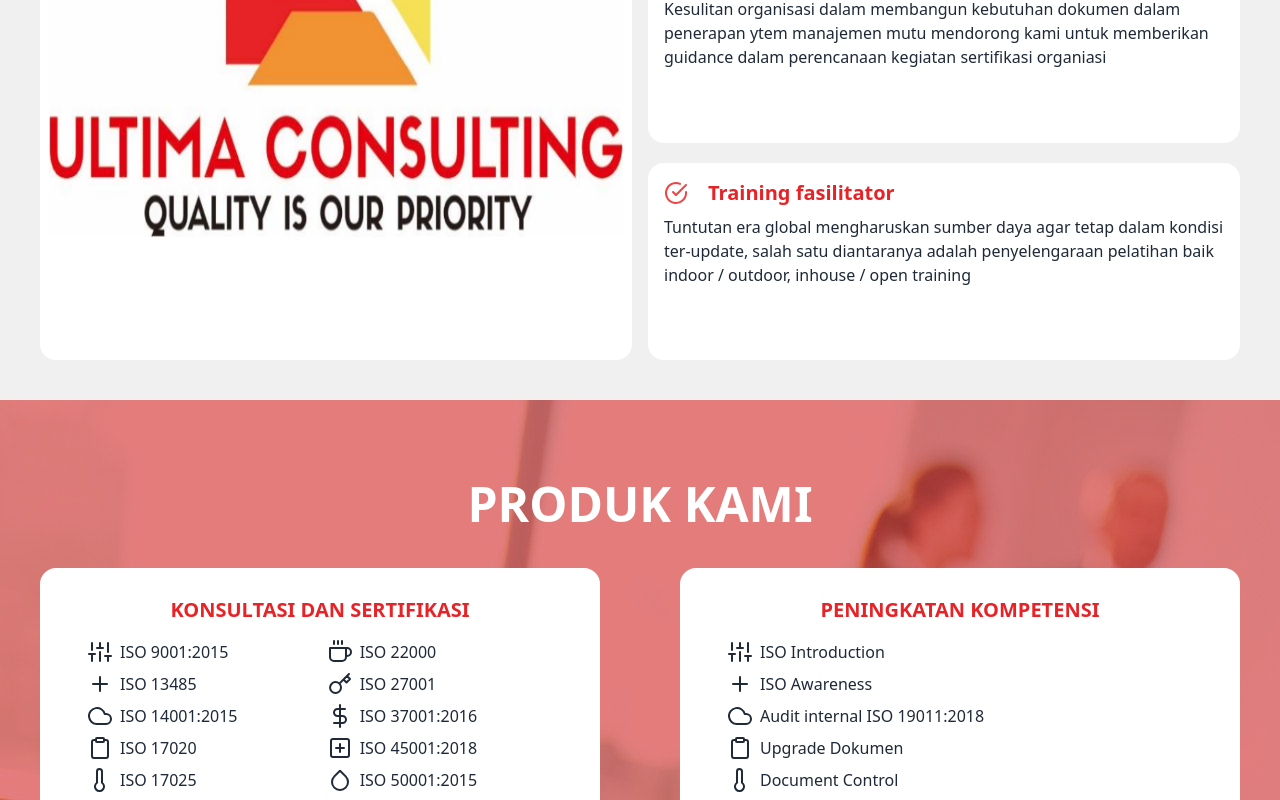
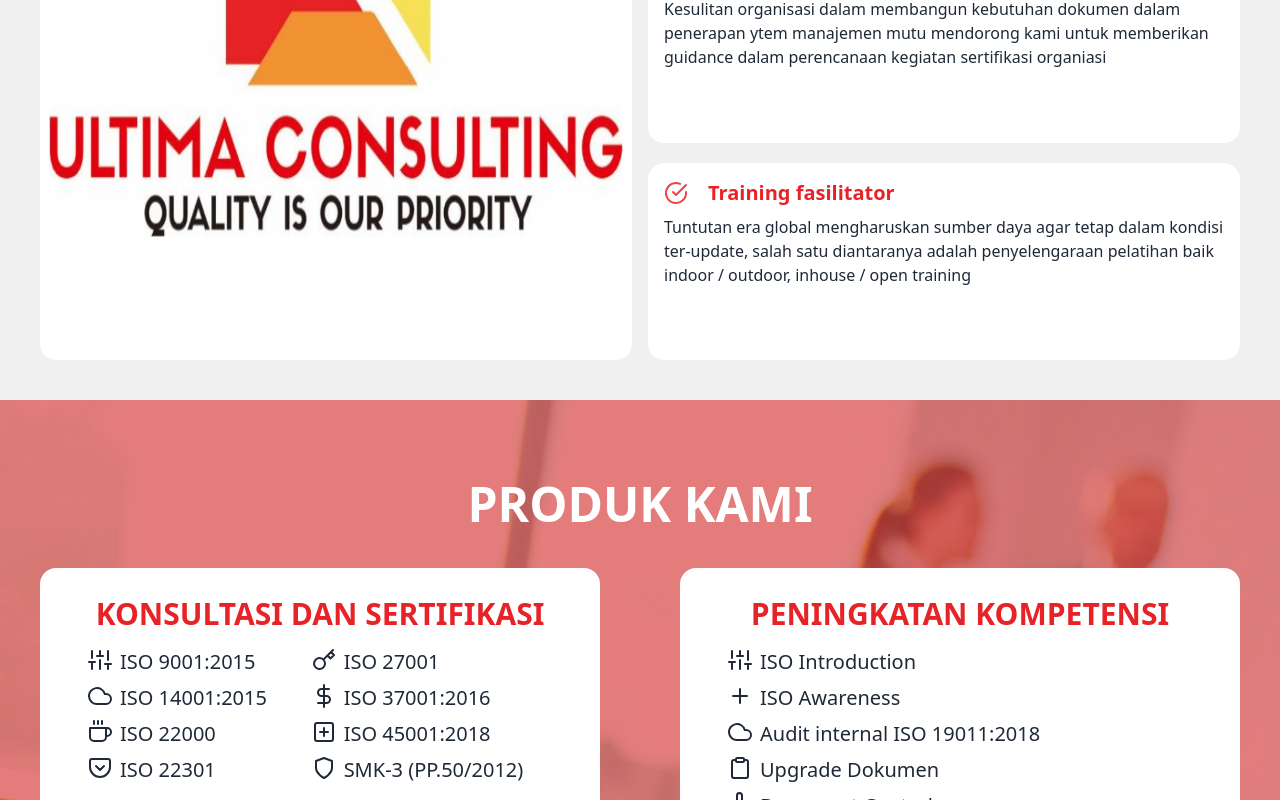
Before and after one commit to filwathan/ultimaweb, a React (Create React App) app: page / in a window 1280 px wide. Shown: the part 2000-2800 px from the top of the page. Built offline with nearby package versions, Linux system fonts and the light colour scheme.

Commit message:
additonal

```diff
--- /dev/null
+++ b/src/components/Footer.js
@@ -0,0 +1,12 @@
+import React from 'react'
+
+const Footer = () => {
+  return (
+    <div className='h-[300px] w-full
+     bg-blue-400'>
+        <div></div>
+    </div>
+  )
+}
+
+export default Footer
--- a/src/components/Navbar.js
+++ b/src/components/Navbar.js
@@ -7,29 +7,24 @@ const Navbar = () => {
 
   return (
     <div className='py-[20px] px-[30px] flex w-full h-[70px] absolute bg-white'>
-      <div className='flex-1'>
+      <div className=''>
         <Link to='/'>
           <img className='w-40 h-8' src={require('../asset/images/logo.png')} alt='logo' />
           {/* <img className='w-40 h-8 max-[900px]:hidden' src={require('../asset/images/logo.png')} alt='logo' />
           <img className='w-8 h-8 min-[900px]:hidden' src={require('../asset/images/logoKotak.png')} alt='logo' /> */}
         </Link>
       </div>
-      <div className='text-white flex gap-10 max-[900px]:hidden'>
+      <div className='text-white flex-1 flex justify-end gap-10 max-[900px]:hidden'>
         <div className="dropdown dropdown-hover">
           <Link  to='/SertifikasiISO' className='flex gap-1 text-black hover:text-red-500 hover:border-b-2 border-red-500' >Sertifikasi ISO <ChevronDown /></Link>
           <ul className="dropdown-content menu p-2 shadow bg-base-100 rounded-box w-52 text-black text-s">
             <li><Link to='/SertifikasiISO' className='hover:bg-red-200'>ISO 9001</Link></li>
-            <li><Link to='/SertifikasiISO' className='hover:bg-red-200'>ISO 13485</Link></li>
             <li><Link to='/SertifikasiISO' className='hover:bg-red-200'>ISO 14001</Link></li>
-            <li><Link to='/SertifikasiISO' className='hover:bg-red-200'>ISO 17020</Link></li>
-            <li><Link to='/SertifikasiISO' className='hover:bg-red-200'>ISO 17025</Link></li>
-            <li><Link to='/SertifikasiISO' className='hover:bg-red-200'>ISO 20000-1</Link></li>
             <li><Link to='/SertifikasiISO' className='hover:bg-red-200'>ISO 22000</Link></li>
+            <li><Link to='/SertifikasiISO' className='hover:bg-red-200'>ISO 22301</Link></li>
             <li><Link to='/SertifikasiISO' className='hover:bg-red-200'>ISO 27001</Link></li>
             <li><Link to='/SertifikasiISO' className='hover:bg-red-200'>ISO 37001</Link></li>
             <li><Link to='/SertifikasiISO' className='hover:bg-red-200'>ISO 45001</Link></li>
-            <li><Link to='/SertifikasiISO' className='hover:bg-red-200'>ISO 50001</Link></li>
-            <li><Link to='/SertifikasiISO' className='hover:bg-red-200'>ISO 55000</Link></li>
             <li><Link to='/SertifikasiISO' className='hover:bg-red-200'>SMK-3</Link></li>
           </ul>
         </div>
@@ -37,19 +32,9 @@ const Navbar = () => {
           <Link  to='/SertifikasiISO' className='flex gap-1 hover:text-red-500 text-black' >Sistem Manajemen <ChevronDown /></Link>
           <ul  className="dropdown-content menu p-2 shadow bg-base-100 rounded-box w-52 text-black text-s">
             <li><Link to='/SertifikasiISO' className='hover:bg-red-200'>5S / 5R</Link></li>
-            <li><Link to='/SertifikasiISO' className='hover:bg-red-200'>British Retail Consortium (BRC)</Link></li>
             <li><Link to='/SertifikasiISO' className='hover:bg-red-200'>Business Process Management (BPM)</Link></li>
-            <li><Link to='/SertifikasiISO' className='hover:bg-red-200'>Contractor Safety Management System (CSMS)</Link></li>
-            <li><Link to='/SertifikasiISO' className='hover:bg-red-200'>Customer Relationship Management (CRM)</Link></li>
-            <li><Link to='/SertifikasiISO' className='hover:bg-red-200'>Customs Trade Partnership Against Terrorism (CTPAT)</Link></li>
-            <li><Link to='/SertifikasiISO' className='hover:bg-red-200'>Good Manufacturing Practises (GMP)</Link></li>
-            <li><Link to='/SertifikasiISO' className='hover:bg-red-200'>Hazard Analysis Critical Control Point (HACCP)</Link></li>
-            <li><Link to='/SertifikasiISO' className='hover:bg-red-200'>RSPO / ISPO</Link></li>
-            <li><Link to='/SertifikasiISO' className='hover:bg-red-200'>SA8000</Link></li>
             <li><Link to='/SertifikasiISO' className='hover:bg-red-200'>Sistem Manajemen Keselamatan Dan Kesehatan Kerja (SMK3)</Link></li>
             <li><Link to='/SertifikasiISO' className='hover:bg-red-200'>Standard Operating Procedure (SOP)</Link></li>
-            <li><Link to='/SertifikasiISO' className='hover:bg-red-200'>Supply Chain Management (SCM)</Link></li>
-            <li><Link to='/SertifikasiISO' className='hover:bg-red-200'>SMETA (Sedex Members Ethical Trade Audit)</Link></li>
           </ul>
         </div>
         <Link to='/SertifikasiISO ' className='hover:text-red-500 text-black'>Klien</Link>
--- /dev/null
+++ b/src/components/Whatsapp.js
@@ -0,0 +1,15 @@
+import React from 'react'
+
+const Whatsapp = () => {
+    const chatWA = () => {
+        window.open('https://api.whatsapp.com/send?phone=6281311851800&text=Halo%20Bapak%20Handoyo%0A%0ASaya%20mendapatkan%20kontak%20bapak%20Handoyo%20dari%20website%20Ultima%20Consulting.%20Sepertinya%20saya%20tertarik%20menggunakan%20Jasa%20Kantor%20Bapak.%20boleh%20kita%20diskusi%20%3F%20%20')
+    }
+  return (
+    <div className='h-14 w-14 mr-5 mb-5 fixed o
+    bject-left-bottom bottom-0 right-0 z-50'>
+        <img onClick={chatWA} className='object-cover' src={require('../asset/images/whatsapp-png-image-9.png')} alt='whatsApp' />
+    </div>
+  )
+}
+
+export default Whatsapp
--- a/src/pages/Home.js
+++ b/src/pages/Home.js
@@ -1,6 +1,8 @@
 import React from 'react'
 import { Link } from 'react-router-dom'
 import Navbar from '../components/Navbar'
+import Footer from '../components/Footer'
+import Whatsapp from '../components/Whatsapp'
 import * as Icon from 'react-feather'
 
 const Home = () => {
@@ -8,8 +10,9 @@ const Home = () => {
   return (
     <div className='h-full'>
         <div><Navbar /></div>
+        <Whatsapp/>
         {/* introduction */}
-        <div className="h-screen max-[900px]:h-full flex bg-paper bg-cover bg-center ">
+        <div className="h-screen max-[1024px]:h-full flex bg-paper bg-cover bg-center ">
           <div className='flex-[0.8] pl-10 py-[150px] pr-10 max-[335px]:pr-0'>
             <div className='text-5xl font-black text-white min-[1366px]:text-[60px] min-[1536px]:text-[70px]'>
               QUALITY IS OUR PRIORITY
@@ -35,7 +38,7 @@ const Home = () => {
           <div className=' flex-1 flex justify-center items-center text-black max-[768px]:hidden'></div>
         </div>
         {/* WHY OUS ? */}
-        <div className='h-screen max-[900px]:h-full flex items-center flex-col'>
+        <div className='h-screen max-[1024px]:h-full flex items-center flex-col'>
           <div className='text-5xl pt-10 text-[#e72327] text-center font-bold min-[1366px]:text-[80px]'>MENGAPA ULTIMA KONSULTAN ?</div>
           <div className='w-full h-10 flex-1 flex gap-4 justify-center pt-10 pb-8 px-10 max-[900px]:flex-col'>
             <div className="card w-[20%] max-[900px]:w-[100%] bg-[#e72327] shadow-lg hover:shadow-[#e72327]">
@@ -113,7 +116,7 @@ const Home = () => {
           </div>
         </div>
         {/* our services */}
-        <div className='h-screen max-[900px]:h-full bg-[#F0F0F0] flex items-center p-10 gap-4'>
+        <div className='h-screen max-[1024px]:h-full bg-[#F0F0F0] flex items-center p-10 gap-4'>
           <div className='bg-white h-full w-full flex justify-center items-center rounded-2xl max-[900px]:hidden'>
             <img className='w-[100%] h-[70%]' src={require('../asset/images/logo2.png')} alt='logo' />
           </div>
@@ -149,7 +152,7 @@ const Home = () => {
           </div>
         </div>
         {/* our products */}
-        <div className='h-screen max-[900px]:h-full bg-bg3 bg-fixed'>
+        <div className='h-screen max-[1024px]:h-full bg-bg3 bg-fixed'>
           <div className='h-full w-full bg-red-500/60 flex flex-col p-10 gap-10'>
             <div className='flex justify-center'>
               <h2 className='text-5xl pt-10 text-white text-center font-bold'>PRODUK KAMI</h2>
@@ -157,41 +160,35 @@ const Home = () => {
             <div className='flex gap-20 w-full h-full max-[900px]:flex-col'>
               <div className='h-full w-full bg-white rounded-2xl px-10 py-7 flex flex-col gap-4'>
                 <div>
-                  <h2 className='text-[#e72327] text-xl font-bold text-center'>KONSULTASI DAN SERTIFIKASI</h2>
+                  <h2 className='text-[#e72327] text-3xl font-bold text-center'>KONSULTASI DAN SERTIFIKASI</h2>
                 </div>
                 <div className='flex max-[535px]:flex-col max-[535px]:gap-3'>
                   <div className='flex flex-col gap-2 grow'>
-                    <Link to='/SertifikasiISO' className='flex gap-2 px-2 hover:text-white hover:bg-[#e72327] rounded-lg transition ease-in-out delay-75 hover:-translate-y-1 hover:scale-100 duration-300'><Icon.Sliders/>ISO 9001:2015</Link>
-                    <Link to='/SertifikasiISO' className='flex gap-2 px-2 hover:text-white hover:bg-[#e72327] rounded-lg transition ease-in-out delay-75 hover:-translate-y-1 hover:scale-100 duration-300'><Icon.Plus/>ISO 13485</Link>
-                    <Link to='/SertifikasiISO' className='flex gap-2 px-2 hover:text-white hover:bg-[#e72327] rounded-lg transition ease-in-out delay-75 hover:-translate-y-1 hover:scale-100 duration-300'><Icon.Cloud/>ISO 14001:2015</Link>
-                    <Link to='/SertifikasiISO' className='flex gap-2 px-2 hover:text-white hover:bg-[#e72327] rounded-lg transition ease-in-out delay-75 hover:-translate-y-1 hover:scale-100 duration-300'><Icon.Clipboard/>ISO 17020</Link>
-                    <Link to='/SertifikasiISO' className='flex gap-2 px-2 hover:text-white hover:bg-[#e72327] rounded-lg transition ease-in-out delay-75 hover:-translate-y-1 hover:scale-100 duration-300'><Icon.Thermometer/>ISO 17025</Link>
-                    <Link to='/SertifikasiISO' className='flex gap-2 px-2 hover:text-white hover:bg-[#e72327] rounded-lg transition ease-in-out delay-75 hover:-translate-y-1 hover:scale-100 duration-300'><Icon.Shield/>OHSAS 18001:2007</Link>
-                    <Link to='/SertifikasiISO' className='flex gap-2 px-2 hover:text-white hover:bg-[#e72327] rounded-lg transition ease-in-out delay-75 hover:-translate-y-1 hover:scale-100 duration-300'><Icon.Cast/>ISO 20000-1</Link>
+                    <Link to='/SertifikasiISO' className='flex gap-2 text-xl px-2 hover:text-white hover:bg-[#e72327] rounded-lg transition ease-in-out delay-75 hover:-translate-y-1 hover:scale-100 duration-300'><Icon.Sliders/>ISO 9001:2015</Link>
+                    <Link to='/SertifikasiISO' className='flex gap-2 text-xl px-2 hover:text-white hover:bg-[#e72327] rounded-lg transition ease-in-out delay-75 hover:-translate-y-1 hover:scale-100 duration-300'><Icon.Cloud/>ISO 14001:2015</Link>
+                    <Link to='/SertifikasiISO' className='flex gap-2 text-xl px-2 hover:text-white hover:bg-[#e72327] rounded-lg transition ease-in-out delay-75 hover:-translate-y-1 hover:scale-100 duration-300'><Icon.Coffee/>ISO 22000</Link>
+                    <Link to='/SertifikasiISO' className='flex gap-2 text-xl px-2 hover:text-white hover:bg-[#e72327] rounded-lg transition ease-in-out delay-75 hover:-translate-y-1 hover:scale-100 duration-300'><Icon.Pocket/>ISO 22301</Link>
                   </div>
                   <div className='flex flex-col gap-2 grow'>
-                    <Link to='/SertifikasiISO' className='flex gap-2 px-2 hover:text-white hover:bg-[#e72327] rounded-lg transition ease-in-out delay-75 hover:-translate-y-1 hover:scale-100 duration-300'><Icon.Coffee/>ISO 22000</Link>
-                    <Link to='/SertifikasiISO' className='flex gap-2 px-2 hover:text-white hover:bg-[#e72327] rounded-lg transition ease-in-out delay-75 hover:-translate-y-1 hover:scale-100 duration-300'><Icon.Key/>ISO 27001</Link>
-                    <Link to='/SertifikasiISO' className='flex gap-2 px-2 hover:text-white hover:bg-[#e72327] rounded-lg transition ease-in-out delay-75 hover:-translate-y-1 hover:scale-100 duration-300'><Icon.DollarSign/>ISO 37001:2016</Link>
-                    <Link to='/SertifikasiISO' className='flex gap-2 px-2 hover:text-white hover:bg-[#e72327] rounded-lg transition ease-in-out delay-75 hover:-translate-y-1 hover:scale-100 duration-300'><Icon.PlusSquare/>ISO 45001:2018</Link>
-                    <Link to='/SertifikasiISO' className='flex gap-2 px-2 hover:text-white hover:bg-[#e72327] rounded-lg transition ease-in-out delay-75 hover:-translate-y-1 hover:scale-100 duration-300'><Icon.Droplet/>ISO 50001:2015</Link>
-                    <Link to='/SertifikasiISO' className='flex gap-2 px-2 hover:text-white hover:bg-[#e72327] rounded-lg transition ease-in-out delay-75 hover:-translate-y-1 hover:scale-100 duration-300'><Icon.Grid/>ISO 55000:2015</Link>
-                    <Link to='/SertifikasiISO' className='flex gap-2 px-2 hover:text-white hover:bg-[#e72327] rounded-lg transition ease-in-out delay-75 hover:-translate-y-1 hover:scale-100 duration-300'><Icon.Pocket/>SMK-3 (PP.50/2012)</Link>
+                    <Link to='/SertifikasiISO' className='flex gap-2 text-xl px-2 hover:text-white hover:bg-[#e72327] rounded-lg transition ease-in-out delay-75 hover:-translate-y-1 hover:scale-100 duration-300'><Icon.Key/>ISO 27001</Link>
+                    <Link to='/SertifikasiISO' className='flex gap-2 text-xl px-2 hover:text-white hover:bg-[#e72327] rounded-lg transition ease-in-out delay-75 hover:-translate-y-1 hover:scale-100 duration-300'><Icon.DollarSign/>ISO 37001:2016</Link>
+                    <Link to='/SertifikasiISO' className='flex gap-2 text-xl px-2 hover:text-white hover:bg-[#e72327] rounded-lg transition ease-in-out delay-75 hover:-translate-y-1 hover:scale-100 duration-300'><Icon.PlusSquare/>ISO 45001:2018</Link>
+                    <Link to='/SertifikasiISO' className='flex gap-2 text-xl px-2 hover:text-white hover:bg-[#e72327] rounded-lg transition ease-in-out delay-75 hover:-translate-y-1 hover:scale-100 duration-300'><Icon.Shield/>SMK-3 (PP.50/2012)</Link>
                   </div>
                 </div>
                 {/* <div className='flex justify-end'><Link to='/SertifikasiISO' className='text-sm hover:text-[#e72327]'>produk lainnya ...</Link></div> */}
               </div>
               <div className='h-full w-full bg-white rounded-2xl px-10 py-7 flex flex-col gap-4'>
               <div>
-                  <h2 className='text-[#e72327] text-xl font-bold text-center'>PENINGKATAN KOMPETENSI</h2>
+                  <h2 className='text-[#e72327] text-3xl font-bold text-center'>PENINGKATAN KOMPETENSI</h2>
                 </div>
                 <div className='flex '>
                   <div className='flex flex-col gap-2 grow'>
-                    <Link to='/SertifikasiISO' className='flex gap-2 px-2 hover:text-white hover:bg-[#e72327] rounded-lg transition ease-in-out delay-75 hover:-translate-y-1 hover:scale-100 duration-300'><Icon.Sliders/>ISO Introduction</Link>
-                    <Link to='/SertifikasiISO' className='flex gap-2 px-2 hover:text-white hover:bg-[#e72327] rounded-lg transition ease-in-out delay-75 hover:-translate-y-1 hover:scale-100 duration-300'><Icon.Plus/>ISO Awareness</Link>
-                    <Link to='/SertifikasiISO' className='flex gap-2 px-2 hover:text-white hover:bg-[#e72327] rounded-lg transition ease-in-out delay-75 hover:-translate-y-1 hover:scale-100 duration-300'><Icon.Cloud/>Audit internal ISO 19011:2018</Link>
-                    <Link to='/SertifikasiISO' className='flex gap-2 px-2 hover:text-white hover:bg-[#e72327] rounded-lg transition ease-in-out delay-75 hover:-translate-y-1 hover:scale-100 duration-300'><Icon.Clipboard/>Upgrade Dokumen</Link>
-                    <Link to='/SertifikasiISO' className='flex gap-2 px-2 hover:text-white hover:bg-[#e72327] rounded-lg transition ease-in-out delay-75 hover:-translate-y-1 hover:scale-100 duration-300'><Icon.Thermometer/>Document Control</Link>
+                    <Link to='/SertifikasiISO' className='flex gap-2 text-xl px-2 hover:text-white hover:bg-[#e72327] rounded-lg transition ease-in-out delay-75 hover:-translate-y-1 hover:scale-100 duration-300'><Icon.Sliders/>ISO Introduction</Link>
+                    <Link to='/SertifikasiISO' className='flex gap-2 text-xl px-2 hover:text-white hover:bg-[#e72327] rounded-lg transition ease-in-out delay-75 hover:-translate-y-1 hover:scale-100 duration-300'><Icon.Plus/>ISO Awareness</Link>
+                    <Link to='/SertifikasiISO' className='flex gap-2 text-xl px-2 hover:text-white hover:bg-[#e72327] rounded-lg transition ease-in-out delay-75 hover:-translate-y-1 hover:scale-100 duration-300'><Icon.Cloud/>Audit internal ISO 19011:2018</Link>
+                    <Link to='/SertifikasiISO' className='flex gap-2 text-xl px-2 hover:text-white hover:bg-[#e72327] rounded-lg transition ease-in-out delay-75 hover:-translate-y-1 hover:scale-100 duration-300'><Icon.Clipboard/>Upgrade Dokumen</Link>
+                    <Link to='/SertifikasiISO' className='flex gap-2 text-xl px-2 hover:text-white hover:bg-[#e72327] rounded-lg transition ease-in-out delay-75 hover:-translate-y-1 hover:scale-100 duration-300'><Icon.Thermometer/>Document Control</Link>
                   </div>
                 </div>
               </div>
@@ -199,7 +196,7 @@ const Home = () => {
           </div>
         </div>
         {/* Tahapan Pelaksanaan Sertifikasi ISO Dan SMK3 */}
-        <div className='h-screen max-[900px]:h-full bg-[#e72327] flex items-center flex-col'>
+        <div className='h-screen max-[1024px]:h-full bg-[#e72327] flex items-center flex-col'>
           <div className='text-5xl text-center pt-10 text-white font-bold'>Tahapan Pelaksanaan Sertifikasi ISO Dan SMK3</div>
           <div className='w-full h-10 flex-1 flex gap-4 justify-center pt-10 pb-8 px-10 max-[900px]:flex-col'>
             <div className="card w-[20%] max-[900px]:w-full bg-white shadow-sm hover:shadow-white group/tahapan">
@@ -288,6 +285,7 @@ const Home = () => {
             </div>
           </div>
         </div>
+        <Footer />
     </div>
   )
 }
```
Also changed, not shown: src/asset/images/whatsapp-png-image-9.png (added).
